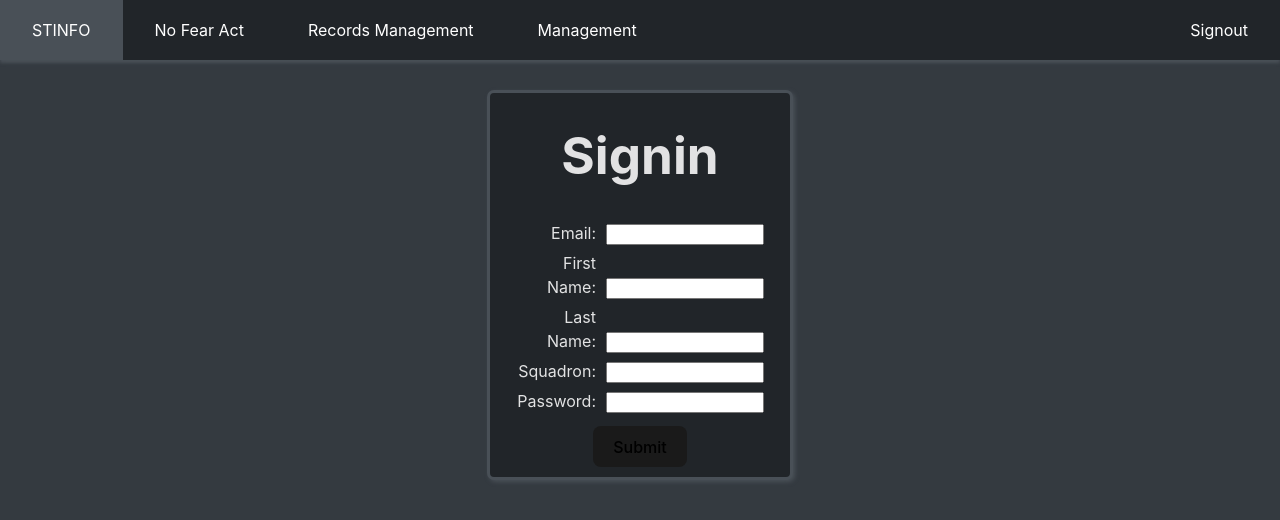
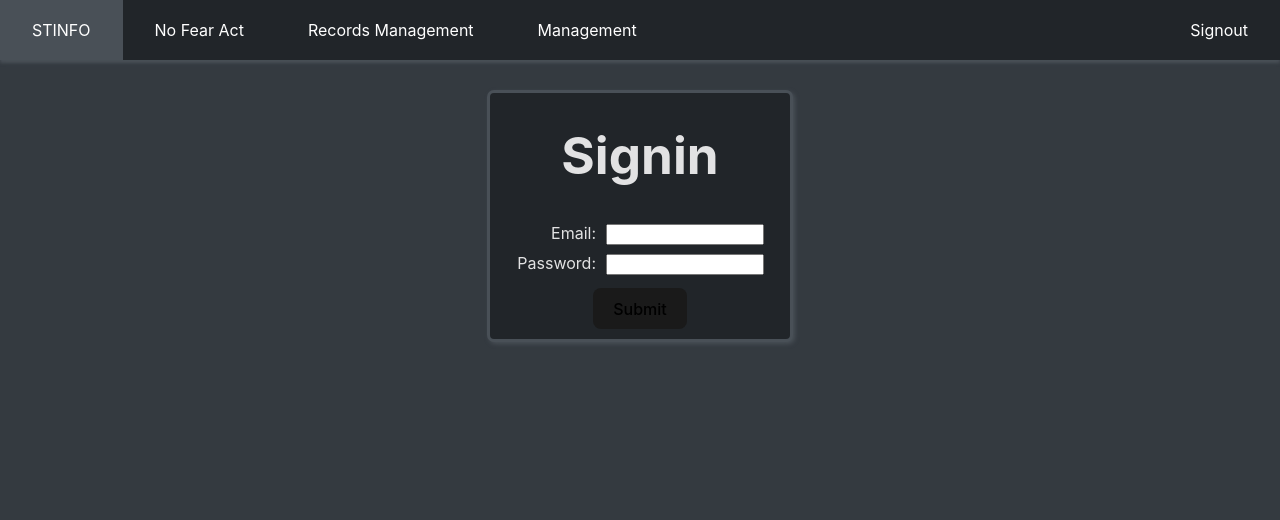
Before and after one commit to LeafesMan/RobinsTrainingSite, a React (Vite) app: page /signin in a window 1280 px wide. Shown: the top 520 px of the page. Built offline with nearby package versions, Linux system fonts and the light colour scheme.

Commit message:
made it so that both signup and login have two refers to two different forms

```diff
--- a/src/components/EmailPasswordForm.tsx
+++ b/src/components/EmailPasswordForm.tsx
@@ -3,15 +3,18 @@ import ErrorMessage from "./ErrorMessage";
 
 
     interface Props{
+        formType: 'login' | 'signup',
         title: string,
         showError: boolean,
         errorMessage: string,
-        formData: {email:string, password:string, firstName:string, lastName:string, squadron:string},
+        formData: {email:string, password:string, firstName?:string, lastName?:string, squadron?:string},
         onSubmit: (e: React.FormEvent) => void,
         onChange: (e: React.ChangeEvent<HTMLInputElement>) => void
     }
 
 function EmailPasswordForm(props: Props){
+    const { formType } = props;
+
     return <>
         {props.showError && <ErrorMessage message={props.errorMessage} />}
         <div>
@@ -26,33 +29,37 @@ function EmailPasswordForm(props: Props){
                     required>
                 </input>
                 <br></br>
+                {formType === 'signup' && (
+                        <>
                             <label>First Name: </label>
                             <input
                                 type="text"
                                 name="firstName"
                                 value={props.formData["firstName"]}
                                 onChange={props.onChange}
-                    required>
-                </input>
-                <br></br>
+                                required
+                            />
+                            <br />
                             <label>Last Name: </label>
                             <input
                                 type="text"
                                 name="lastName"
                                 value={props.formData["lastName"]}
                                 onChange={props.onChange}
-                    required>
-                </input>
-                <br></br>
+                                required
+                            />
+                            <br />
                             <label>Squadron: </label>
                             <input
                                 type="text"
                                 name="squadron"
                                 value={props.formData["squadron"]}
                                 onChange={props.onChange}
-                    required>
-                </input>
-                <br></br>
+                                required
+                            />
+                            <br />
+                        </>
+                    )}
                 <label>Password: </label>
                 <input
                     type="password"
--- a/src/pages/Signin.tsx
+++ b/src/pages/Signin.tsx
@@ -6,54 +6,72 @@ import ResizeableBox from "../components/ResizeableBox";
 import { signInWithEmailAndPassword } from "firebase/auth";
 import { auth } from "../firebase.ts";
 import { FirebaseError } from "firebase/app";
+import { collection, doc, getDoc } from "firebase/firestore";
+import { database } from '../firebase'; //Import database
 
 
-function Signin(){
+function Signin() {
 
     // Vars
-    const [signinData, setSigninData] = useState({password:"", email: ""});
+    const [signinData, setSigninData] = useState({ password: "", email: ""});
     const [showError, setShowError] = useState(false);
     const [errorMessage, setErrorMessage] = useState("");
+    const userCol = collection(database, "users");
+
     const navigate = useNavigate();
 
     // Generic Update State Function
-    function HandleChange(e: React.ChangeEvent<HTMLInputElement>){
+    function HandleChange(e: React.ChangeEvent<HTMLInputElement>) {
         setSigninData((prevState) => ({ ...prevState, [e.target.name]: e.target.value }));
     }
 
 
 
     // Submit signin Form
-    async function HandleSubmit(e : React.FormEvent){
+    async function HandleSubmit(e: React.FormEvent) {
         e.preventDefault();
         setShowError(false);
 
 
         //console.error("Before signInWithEmailAndPassword call"); // Add this line
 
+        try {
+            const userCredential = await signInWithEmailAndPassword(auth, signinData.email, signinData.password);
+            const user = userCredential.user;
+            const uid = user.uid; // Assuming UID is based on email
 
-        signInWithEmailAndPassword(auth, signinData.email, signinData.password)
-        .then((userCred) =>{
-            navigate("/");
-        })
-        .catch((error) => {
+            // Fetch additional user data from Firestore based on UID
+            /*const userDoc = await getDoc(doc(database, "users", uid));
+            if (userDoc.exists()) {
+                const userData = userDoc.data();
+                const { firstName, lastName } = userData;
+
+                // Update state with user's first and last name
+                setSigninData(prevState => ({
+                    ...prevState,
+                    setSigninData.firstName: firstName,
+                    lastName: lastName
+                }));
+            }*/
+
+            navigate("/dashboard");
+        } catch (error) {
             setShowError(true);
             setErrorMessage("Email or password incorrect!");
             return;
-        });
-
+        }
 
     }
 
 
 
     // React Component
-    return  <>
-                <Navbar/>
-                <ResizeableBox>
-                    <EmailPasswordForm title="Signin" errorMessage={errorMessage} showError={showError} formData={signinData} onSubmit={HandleSubmit} onChange={HandleChange}/>
-                </ResizeableBox>
-            </>;
+    return <>
+        <Navbar />
+        <ResizeableBox>
+            <EmailPasswordForm  formType="login" title="Signin" errorMessage={errorMessage} showError={showError} formData={signinData} onSubmit={HandleSubmit} onChange={HandleChange} />
+        </ResizeableBox>
+    </>;
 }
 
 
--- a/src/pages/Signup.tsx
+++ b/src/pages/Signup.tsx
@@ -82,7 +82,7 @@ function Signup(){
 
     // React Component
     return <>
-        <EmailPasswordForm title="Signup" errorMessage={errorMessage} showError={showError} formData={signupData} onSubmit={HandleSubmit} onChange={HandleChange}/>
+        <EmailPasswordForm  formType="signup" title="Signup" errorMessage={errorMessage} showError={showError} formData={signupData} onSubmit={HandleSubmit} onChange={HandleChange}/>
     </>;
 }
 
```
Lines whose indentation alone changed are shown as unchanged.
